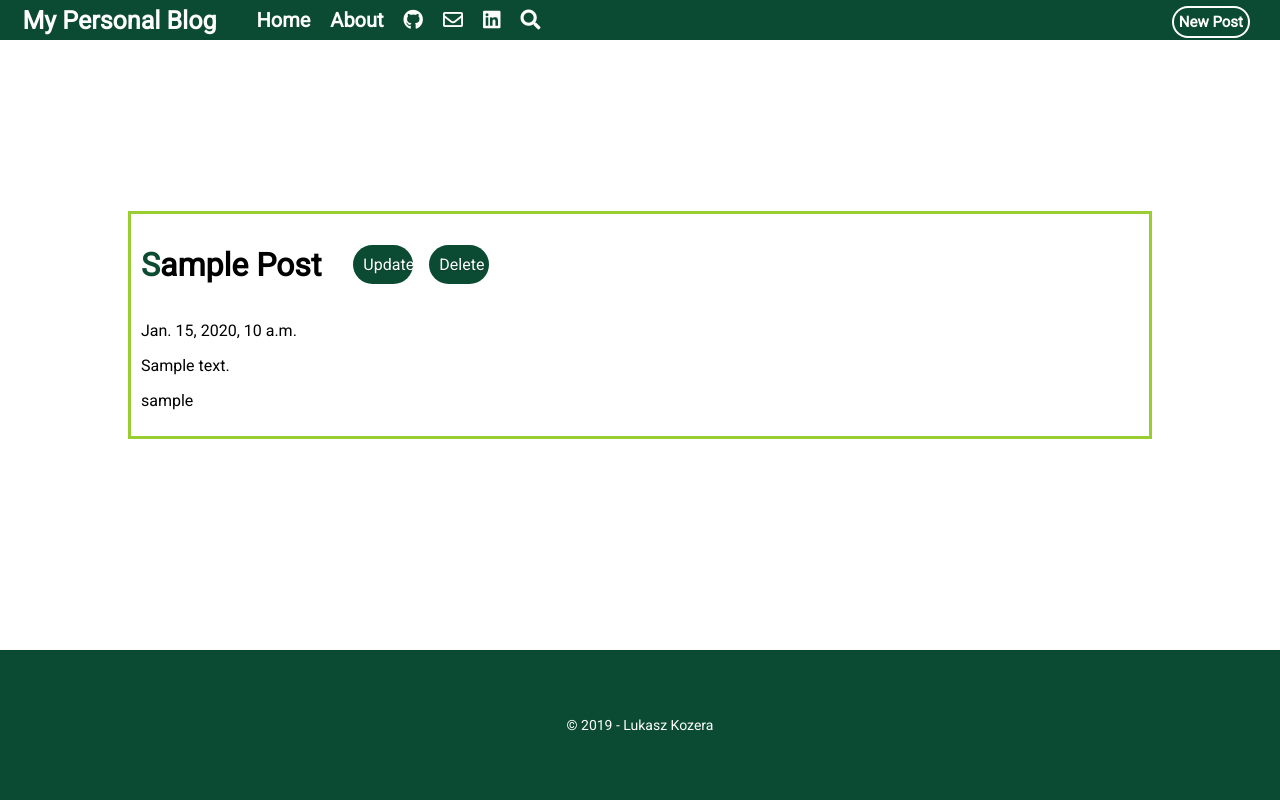
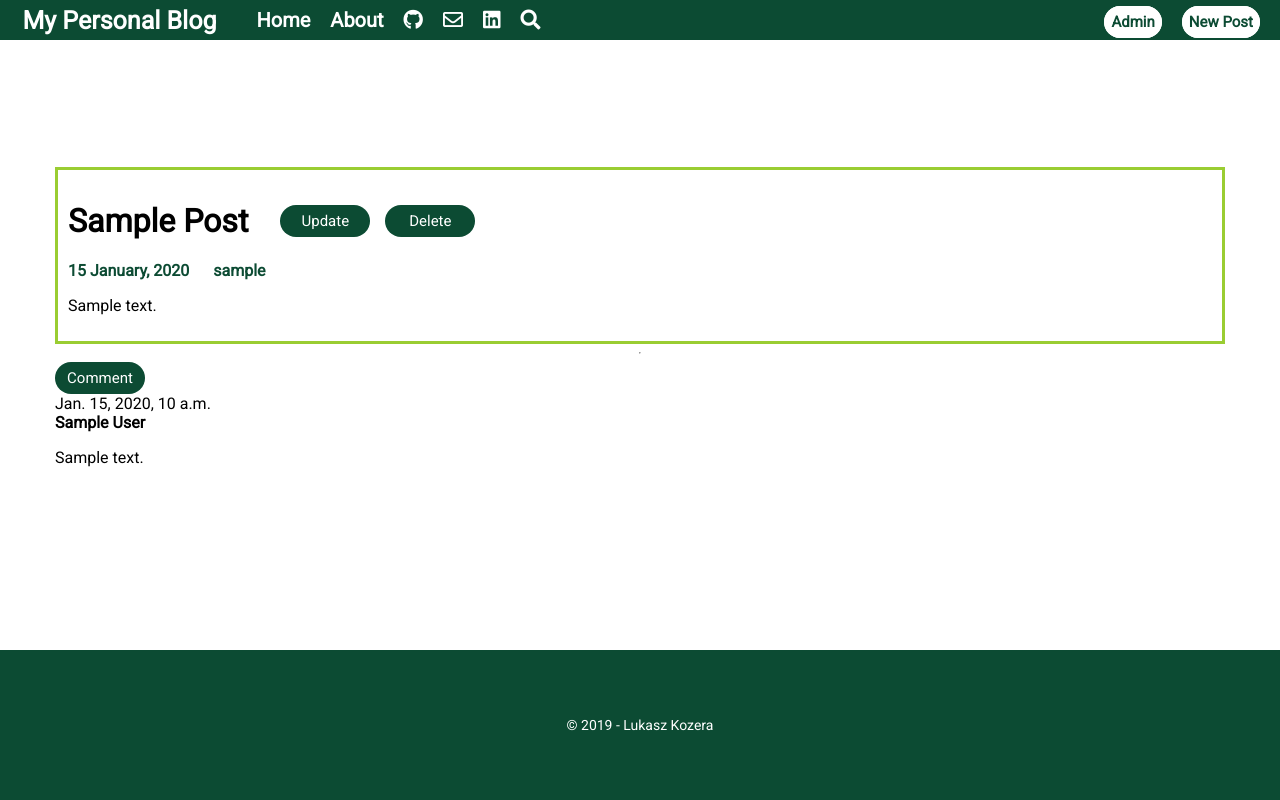
Before and after one commit to Frohus/my_blog, a Django app: page /post/1/ in a window 1280 px wide. Run offline with Django 3.2, Linux system fonts and the light colour scheme; a user stored in the database is signed in; tables that the repository leaves empty hold one stand-in row (values such as "Sample post"); parts of the project's set-up code (start-up, migrations or seed data) failed here and were passed over; some libraries are stand-ins or nearby versions.

Commit message:
Added comments

```diff
--- a/blog/models.py
+++ b/blog/models.py
@@ -5,21 +5,40 @@ from django.urls import reverse
 from tinymce import HTMLField
 from lxml.html.clean import Cleaner
 
-# Create your models here.
-
 
 class Post(models.Model):
-    post_title = models.CharField(max_length=100)
-    post_content = HTMLField('Content')
-    post_author = models.ForeignKey(settings.AUTH_USER_MODEL, on_delete=models.CASCADE)
-    post_date_posted = models.DateTimeField(default=timezone.now)
+    title = models.CharField(max_length=100)
+    content = HTMLField('Content')
+    author = models.ForeignKey(settings.AUTH_USER_MODEL, on_delete=models.CASCADE)
+    date_posted = models.DateTimeField(default=timezone.now)
+
+    class Meta:
+        ordering = ['-date_posted']
 
     def __str__(self):
-        return self.post_title
+        return self.title
 
     def get_absolute_url(self):
         return reverse('post-detail', kwargs={'pk': self.pk})
 
     def clean_body(self):
         cleaner = Cleaner(kill_tags=['pre', 'code', 'kbd', 'samp'])
-        return cleaner.clean_html(self.post_content)
+        return cleaner.clean_html(self.content)
+
+    def approved_comments(self):
+        return self.comments.filter(approved_comment=True)
+
+
+class Comment(models.Model):
+    post = models.ForeignKey('Post', on_delete=models.CASCADE, related_name='comments')
+    author = models.CharField(max_length=50)
+    text = models.TextField()
+    created_date = models.DateTimeField(default=timezone.now)
+    approved_comment = models.BooleanField(default=False)
+
+    def approve(self):
+        self.approved_comment = True
+        self.save()
+
+    def __str__(self):
+        return self.text
--- a/blog/static/blog/styles.css
+++ b/blog/static/blog/styles.css
@@ -20,14 +20,14 @@ body {
 }
 
 .main-container {
-    width: 1024px;
+    width: 1170px;
     margin: auto;
     display: flex;
     flex-direction: column;
 }
 
 .navbar {
-    background-color: hsla(157, 72%, 17%, 1);;
+    background-color: hsla(157, 72%, 17%, 1);
     width: 100%;
     height: 40px;
     display: flex;
@@ -70,20 +70,13 @@ li {
     margin: .5em;
 }
 
-
-.new-post {
-    border: solid white 2px;
-    border-radius: 20px;
-    color: white;
-    font-size: 15px;
-    padding: 5px;
-    margin: 10px;
-    width: 60px;
-}
-
 a {
     text-decoration: none;
     color: white;
+}
+
+li a:hover {
+    color: hsla(157, 72%, 83%, 1);
 }
 
 .post-container {
@@ -92,7 +85,7 @@ a {
     padding: 10px;
     background-color: white;
     margin: 0 0 50px;
-    flex: 1 0 auto;
+    /*flex: 1 0 auto;*/
 }
 
 .main-header {
@@ -118,20 +111,37 @@ a {
     color: black;
 }
 
-h1::first-letter {
+.button-green, .button-white {
+    color: white;
+    border-radius: 20px;
+    padding: 5px;
+    width: 90px;
+    text-align: center;
+    font-size: 15px;
+}
+
+.button-green {
+    background: hsla(157, 72%, 17%, 1);
+    border: solid transparent 2px;
+}
+
+.button-white {
+    background: white;
+    border: solid white 2px;
     color: hsla(157, 72%, 17%, 1);
 }
 
-.button {
-    background: hsla(157, 72%, 17%, 1);
-    color: white;
-    border-radius: 20px;
-    text-shadow: 0 1px 1px rgba(0, 0, 0, 0.2);
-    padding: 10px;
-    width: 60px;
-    text-align: center;
+.button-green:hover {
+    color: hsla(157, 72%, 17%, 1);
+    background: white;
+    border: solid hsla(157, 72%, 17%, 1) 2px;
 }
 
+.button-white:hover {
+    background: hsla(157, 72%, 83%, 1);
+    color: hsla(157, 72%, 17%, 1);
+    border: solid transparent 2px;
+}
 
 .post-detail {
     background-color: white;
@@ -195,3 +205,11 @@ h1::first-letter {
     display: flex;
     align-items: center;
 }
+
+.date-author {
+    padding: 0 20px 0 0;
+    color: hsla(157, 72%, 17%, 1);
+    font-weight: bold;
+}
+
+/* todo: comments styling in post-detail */
--- a/blog/templates/blog/base.html
+++ b/blog/templates/blog/base.html
@@ -5,17 +5,20 @@
 <head>
     <meta charset="UTF-8">
     <meta name="viewport" content="width=device-width, initial-scale=1">
-
+    <title>Lukasz Kozera - Blog</title>
+    {# Local CSS #}
     <link rel="stylesheet" type="text/css" href="{% static 'blog/styles.css' %}">
+    {# Google fonts #}
     <link href="https://fonts.googleapis.com/css?family=Roboto&display=swap" rel="stylesheet">
+    {# Font awesome #}
     <link rel="stylesheet" href="https://cdnjs.cloudflare.com/ajax/libs/font-awesome/5.9.0/css/all.css"
           integrity="sha256-PF6MatZtiJ8/c9O9HQ8uSUXr++R9KBYu4gbNG5511WE=" crossorigin="anonymous" />
-
-    <title>Lukasz Kozera - Blog</title>
-    {{ form.media }}
+    {# TinyMCE - HTML text editor #}
     <link href="{% static "tinymce/css/prism.css" %}" rel="stylesheet">
+    {# HighlightJS #}
     <link rel="stylesheet"
       href="//cdnjs.cloudflare.com/ajax/libs/highlight.js/9.15.9/styles/atom-one-light.min.css">
+    {{ form.media }}
 </head>
 <body>
 <header class="navbar">
@@ -24,7 +27,8 @@
         <li><a href="{% url 'homepage' %}">Home</a></li>
         <li><a href="#">About</a></li>
         <li><a href="https://github.com/Frohus" target="_blank" rel="noopener"><i class="fab fa-github"></i></a></li>
-        <li><i class="far fa-envelope"></i></li>
+        <li><a href="#"><i class="far fa-envelope"></i></a></li>
+        {# todo: contact form #}
         <li><a href="https://www.linkedin.com/in/lukasz-kozera/" target="_blank" rel="noopener">
             <i class="fab fa-linkedin"></i></a></li>
         <li><a href="#"><i class="fas fa-search"></i></a></li>
@@ -32,7 +36,10 @@
 {% if user.is_authenticated %}
     <ul class="right">
         <li>
-            <a class="new-post" href="{% url 'new-post' %}">New Post</a>
+            <a class="button-white" href="{% url 'admin:index' %}">Admin</a>
+        </li>
+        <li>
+            <a class="button-white" href="{% url 'new-post' %}">New Post</a>
         </li>
     </ul>
 {% endif %}
--- a/blog/templates/blog/post_confirm_delete.html
+++ b/blog/templates/blog/post_confirm_delete.html
@@ -2,7 +2,7 @@
 {% block content %}
 <form method="POST">
     {% csrf_token %}
-    <h2>Delete post "{{ object.post_title }}" ?</h2>
+    <h2>Delete post "{{ object.title }}" ?</h2>
     <button class="submit-button" type="submit">Delete</button>
     <a class="cancel-button" href="{% url 'post-detail' object.id %}">Cancel</a>
 </form>
--- a/blog/templates/blog/post_detail.html
+++ b/blog/templates/blog/post_detail.html
@@ -2,14 +2,33 @@
 {% block content %}
     <div class="post-detail">
         <div class="post-detail-first-line">
-        <h1 class="post-detail-title">{{ object.post_title|title }}</h1>
-        {% if object.post_author == user %}
-            <a class="button" id="button-update" href="{% url 'post-update' object.id %}">Update</a>
-            <a class="button" id="button-delete" href="{% url 'post-delete' object.id %}">Delete</a>
+        <h1 class="post-detail-title">{{ object.title|title }}</h1>
+        {% if object.author == user %}
+            <a class="button-green" id="button-update" href="{% url 'post-update' object.id %}">Update</a>
+            <a class="button-green" id="button-delete" href="{% url 'post-delete' object.id %}">Delete</a>
         {% endif %}
         </div>
-        <p>{{ object.post_date_posted }}</p>
-        <p>{{ object.post_content|safe }}</p>
-        <p>{{ object.post_author }}</p>
+        <span class="date-author">{{ object.date_posted|date:"j F, Y" }}</span>
+        <span class="date-author"> {{ object.author }}</span>
+        <p>{{ object.content|safe }}</p>
     </div>
+    <hr>
+    <a class="button-green" href="{% url 'add_comment_to_post' post.id %}">Comment</a>
+    {% for comment in post.comments.all %}
+        {% if user.is_authenticated or comment.approved_comment %}
+        <div class="comment">
+            <div class="comment-date">
+                {{ comment.created_date }}
+                {% if not comment.approved_comment %}
+                    <a class="button-green" href="{% url 'comment-remove' pk=comment.pk %}">Remove</a>
+                    <a class="button-green" href="{% url 'comment-approve' pk=comment.pk %}">Approve</a>
+                {% endif %}
+            </div>
+            <strong>{{ comment.author }}</strong>
+            <p>{{ comment.text|linebreaks }}</p>
+        </div>
+        {% endif %}
+    {% empty %}
+        <p>Nobody commented yet.</p>
+    {% endfor %}
 {% endblock %}
--- a/blog/templates/blog/post_form.html
+++ b/blog/templates/blog/post_form.html
@@ -4,6 +4,6 @@
 <form method="POST">
     {% csrf_token %}
     {{ form|bulma }}
-    <button class="button" type="submit">Post</button>
+    <button class="button-green" type="submit">Post</button>
 </form>
 {% endblock %}
--- a/blog/urls.py
+++ b/blog/urls.py
@@ -1,5 +1,12 @@
 from django.urls import path
-from .views import PostsView, PostCreateView, PostDetailView, PostUpdateView, PostDeleteView
+from .views import (PostsView,
+                    PostCreateView,
+                    PostDetailView,
+                    PostUpdateView,
+                    PostDeleteView,
+                    add_comment_to_post,
+                    comment_approve,
+                    comment_remove,)
 
 urlpatterns =[
     path('', PostsView.as_view(), name='homepage'),
@@ -7,4 +14,7 @@ urlpatterns =[
     path('post/new/', PostCreateView.as_view(), name='new-post'),
     path('post/<int:pk>/update/', PostUpdateView.as_view(), name='post-update'),
     path('post/<int:pk>/delete/', PostDeleteView.as_view(), name='post-delete'),
+    path('post/<int:pk>/comment/', add_comment_to_post, name="add_comment_to_post"),
+    path('comment/<int:pk>/approve/', comment_approve, name="comment-approve"),
+    path('comment/<int:pk>/remove/', comment_remove, name="comment-remove"),
 ]
--- a/blog/views.py
+++ b/blog/views.py
@@ -1,7 +1,10 @@
-from django.shortcuts import render
+from django.contrib.auth.decorators import login_required
+from django.shortcuts import render, get_object_or_404, redirect
 from django.contrib.auth.mixins import LoginRequiredMixin, UserPassesTestMixin
 from django.views.generic import ListView, CreateView, DetailView, UpdateView, DeleteView
-from .models import Post
+
+from .forms import CommentForm
+from .models import Post, Comment
 
 # Create your views here.
 
@@ -10,7 +13,6 @@ class PostsView(ListView):
     model = Post
     template_name = 'blog/home.html'
     context_object_name = 'posts'
-    ordering = ['-post_date_posted']
     paginate_by = 4
 
 
@@ -20,24 +22,24 @@ class PostDetailView(DetailView):
 
 class PostCreateView(LoginRequiredMixin, CreateView):
     model = Post
-    fields = ['post_title', 'post_content']
+    fields = ['title', 'content']
 
     def form_valid(self, form):
-        form.instance.post_author = self.request.user
+        form.instance.author = self.request.user
         return super().form_valid(form)
 
 
 class PostUpdateView(LoginRequiredMixin, UserPassesTestMixin, UpdateView):
     model = Post
-    fields = ['post_title', 'post_content']
+    fields = ['title', 'content']
 
     def form_valid(self, form):
-        form.instance.post_author = self.request.user
+        form.instance.author = self.request.user
         return super().form_valid(form)
 
     def test_func(self):
         post = self.get_object()
-        if self.request.user == post.post_author:
+        if self.request.user == post.author:
             return True
         return False
 
@@ -48,6 +50,34 @@ class PostDeleteView(LoginRequiredMixin, UserPassesTestMixin, DeleteView):
 
     def test_func(self):
         post = self.get_object()
-        if self.request.user == post.post_author:
+        if self.request.user == post.author:
             return True
         return False
+
+
+def add_comment_to_post(request, pk):
+    post = get_object_or_404(Post, pk=pk)
+    if request.method == "POST":
+        form = CommentForm(request.POST)
+        if form.is_valid():
+            comment = form.save(commit=False)
+            comment.post = post
+            comment.save()
+            return redirect('post-detail', pk=post.pk)
+    else:
+        form = CommentForm()
+    return render(request, 'blog/add_comment_to_post.html', {'form': form})
+
+
+@login_required
+def comment_approve(request, pk):
+    comment = get_object_or_404(Comment, pk=pk)
+    comment.approve()
+    return redirect('post-detail', pk=comment.post.pk)
+
+
+@login_required
+def comment_remove(request, pk):
+    comment = get_object_or_404(Comment, pk=pk)
+    comment.delete()
+    return redirect('post-detail', pk=comment.post.pk)
```
Also changed, not shown: blog/admin.py (+7 -2 lines), blog/forms.py (added, +9 -0 lines), blog/templates/blog/add_comment_to_post.html (added, +10 -0 lines), blog/templates/blog/home.html (+11 -4 lines).
